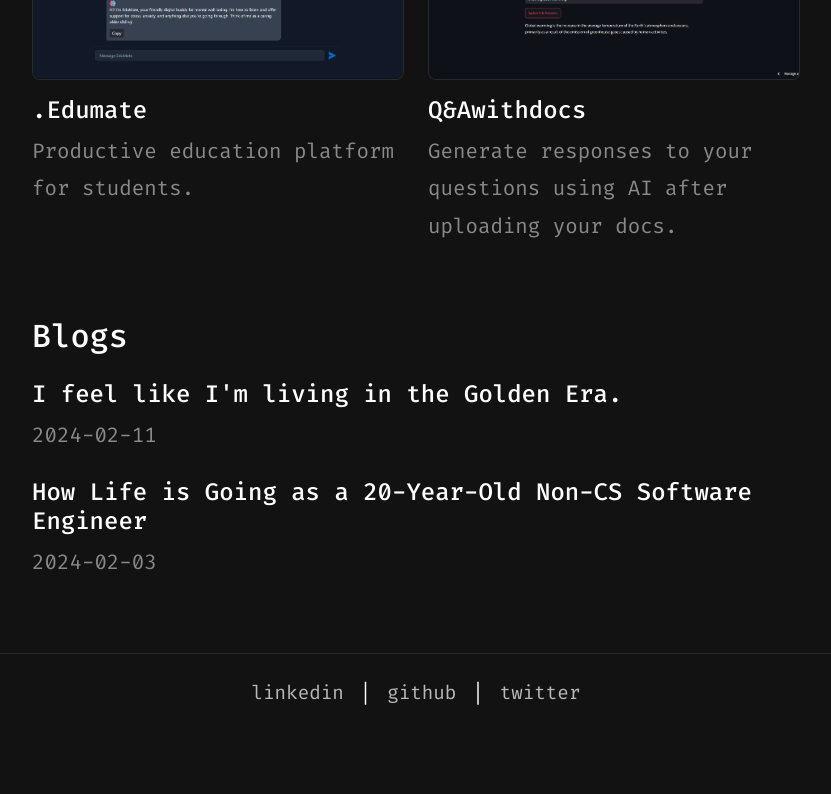
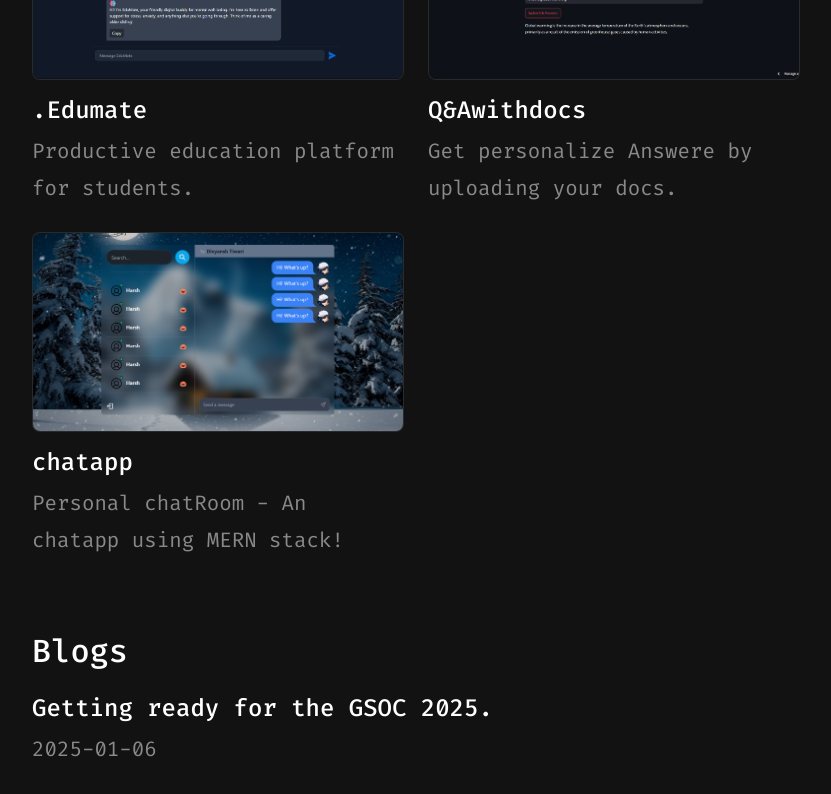
Before and after one commit to DivyanshTiwari20/site, a React (Vite) app: page / in a window 1280 px wide. Shown: the part 840-1634 px from the top of the page, without its empty margins (224-1055 px from the left). Before the commit the page ends 1573 px from the top, so only its background shows below. Built offline with nearby package versions, Linux system fonts and the light colour scheme.

Commit message:
little bit upate

```diff
--- a/src/components/Home.jsx
+++ b/src/components/Home.jsx
@@ -23,14 +23,14 @@ function Home() {
     },
     {
       title: "Q&Awithdocs",
-      description: "Generate responses to your questions using AI after uploading your docs.",
+      description: "Get personalize Answere by uploading your docs.",
       thumbnail: "/ragapp.png" // Replace with actual image path
     },
-    // {
-    //   title: "suresh.lm",
-    //   description: "Personal site - Showcase Your Work with Simplicity!",
-    //   thumbnail: "/api/placeholder/400/200" // Replace with actual image path
-    // },
+    {
+      title: "chatapp",
+      description: "Personal chatRoom - An chatapp using MERN stack!",
+      thumbnail: "/chatapp.png" // Replace with actual image path
+    },
     // {
     //   title: "section.fyi",
     //   description: "Build Free Custom Page with Multiple Links for Effortless Online Presence!"
@@ -77,14 +77,14 @@ function Home() {
         <h2 className="mb-4">Blogs</h2>
         <div className="mb-4">
           <a href="#" className="text-white text-decoration-none">
-            <h4>I feel like I'm living in the Golden Era.</h4>
-            <p className="text-white-50">2024-02-11</p>
+            <h4>Getting ready for the GSOC 2025.</h4>
+            <p className="text-white-50">2025-01-06</p>
           </a>
         </div>
         <div className="mb-4">
           <a href="#" className="text-white text-decoration-none">
-            <h4>How Life is Going as a 20-Year-Old Non-CS Software Engineer</h4>
-            <p className="text-white-50">2024-02-03</p>
+            <h4>Are AI agents gonna be the future?</h4>
+            <p className="text-white-50">2025-01-15</p>
           </a>
         </div>
       </section>
```
Also changed, not shown: public/chatapp.png (added).
